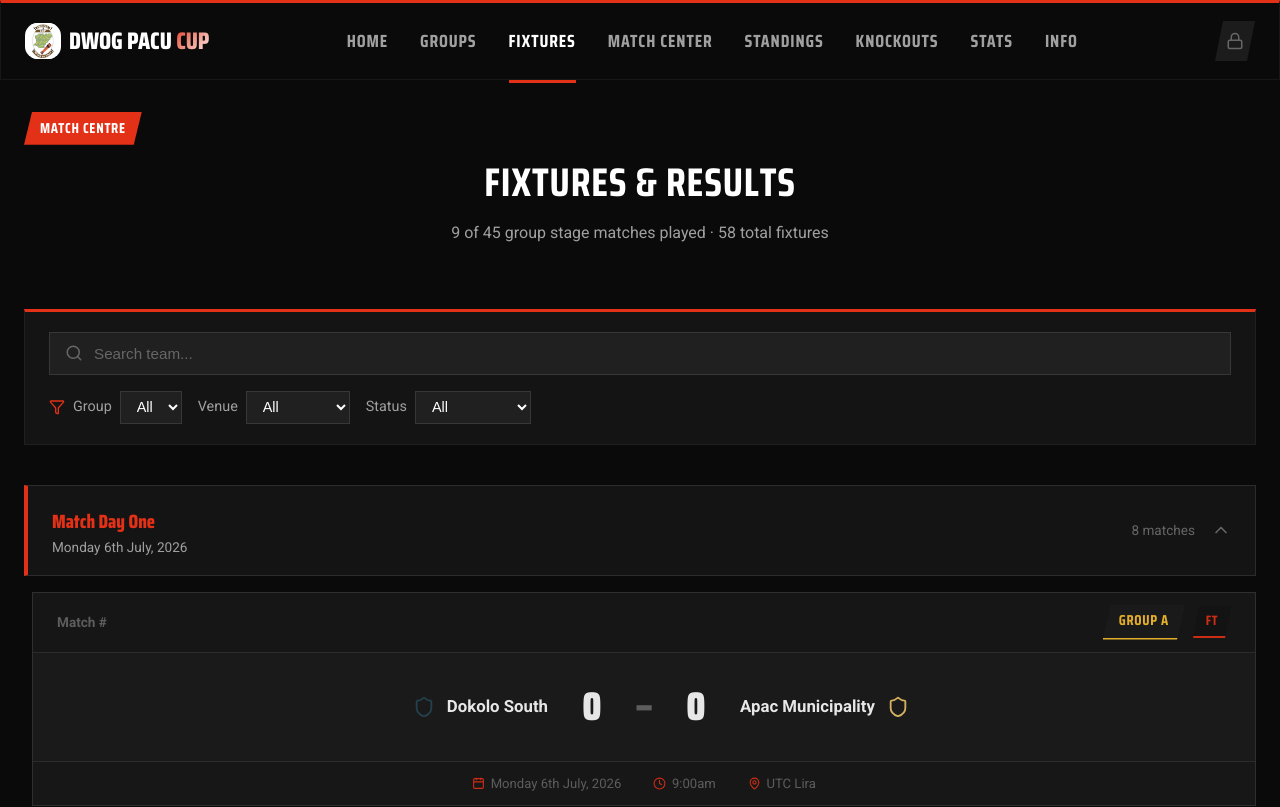
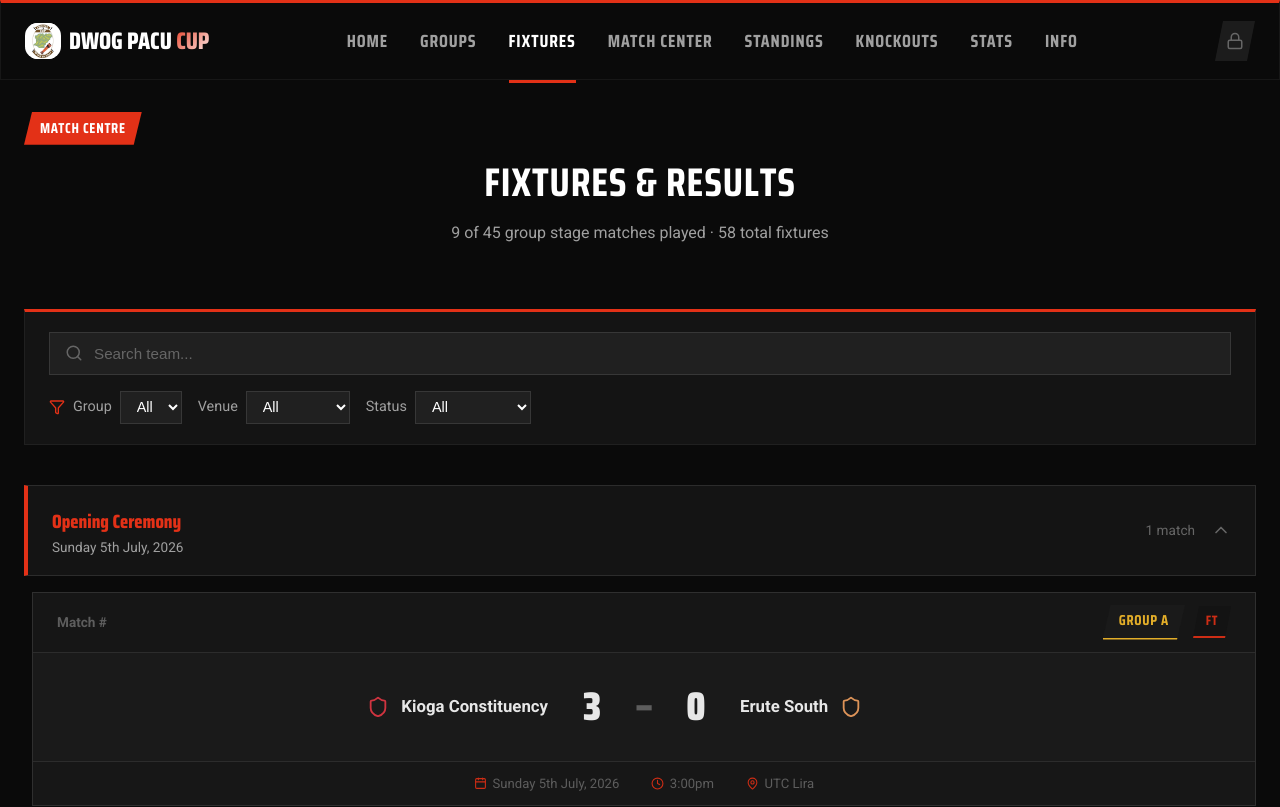
Before and after one commit to amuka-tech/dwogpacu, a React (Vite) app: page /fixtures in a window 1280 px wide. Shown: the top 807 px of the page. Built offline with nearby package versions, Linux system fonts and the light colour scheme.

Commit message:
Fixed missing Opening Ceremony on Fixtures page

```diff
--- a/src/pages/Fixtures.jsx
+++ b/src/pages/Fixtures.jsx
@@ -103,7 +103,7 @@ function FixtureCard({ fixture, result }) {
 export default function Fixtures() {
   const { fixtures, results } = useTournament();
 
-  const [openDays, setOpenDays] = useState({ 'Match Day One': true });
+  const [openDays, setOpenDays] = useState({ 'Opening Ceremony': true, 'Match Day One': true });
   const [filterGroup, setFilterGroup] = useState('All');
   const [filterVenue, setFilterVenue] = useState('All');
   const [filterStatus, setFilterStatus] = useState('All');
@@ -112,7 +112,7 @@ export default function Fixtures() {
 
   const matchDays = useMemo(() => {
     const order = [
-      'Match Day One','Match Day Two','Match Day Three','Match Day Four','Match Day Five',
+      'Opening Ceremony','Match Day One','Match Day Two','Match Day Three','Match Day Four','Match Day Five',
       'Quarter Finals', 'Semi Finals',
       'Final'
     ];
```
